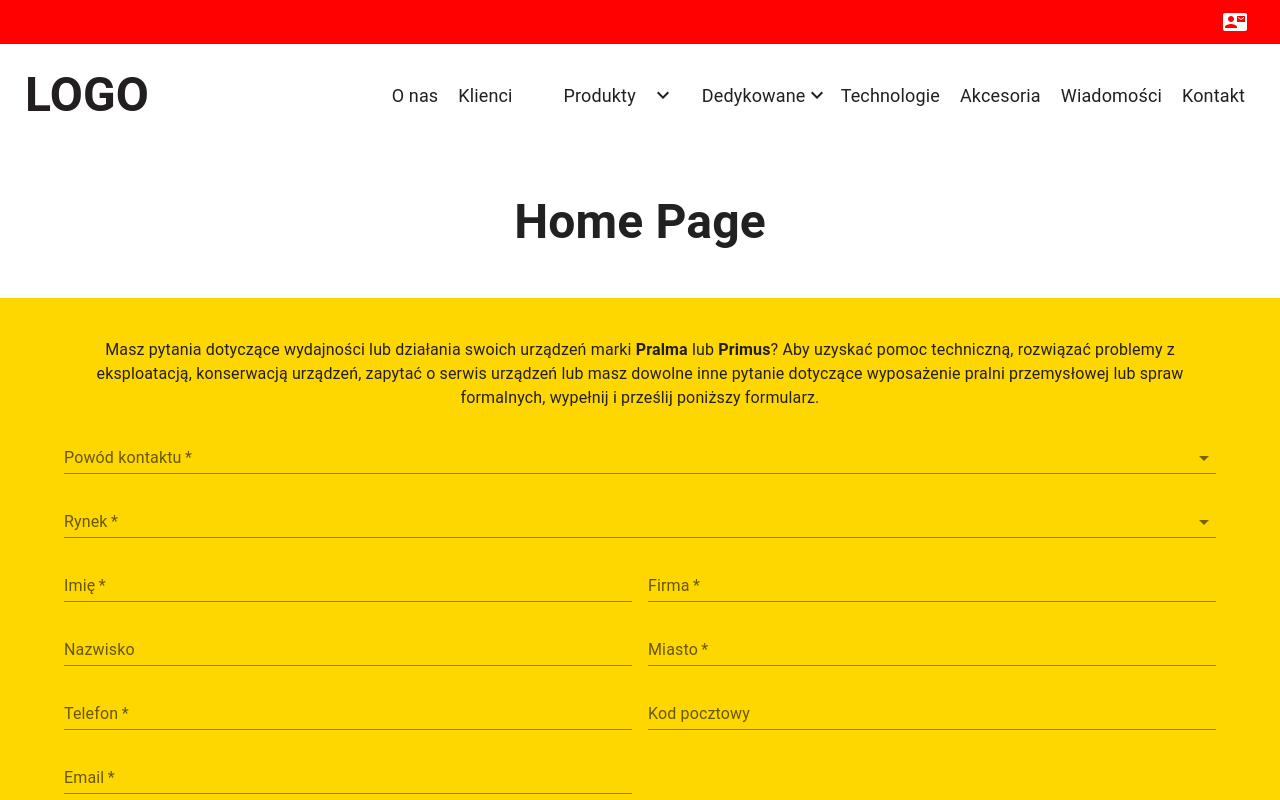
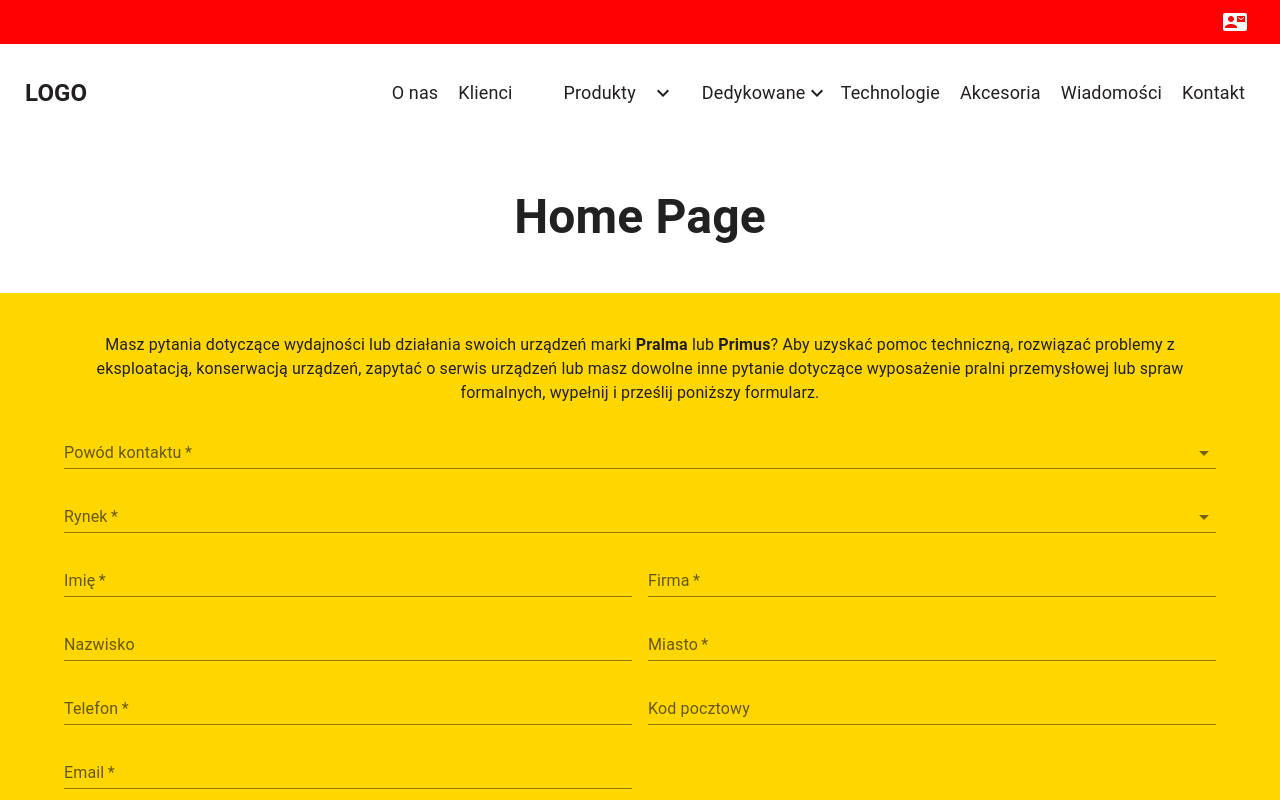
Before and after one commit to krystek77/react-website-client-side, a React (Create React App) app: page / in a window 1280 px wide. Built offline with nearby package versions, Linux system fonts and the light colour scheme.

Commit message:
Update navigation.css
Changed logo size and the submenu distance from the menu has been reduced

```diff
--- a/src/components/Navigation/Navigation.css
+++ b/src/components/Navigation/Navigation.css
@@ -29,7 +29,7 @@
   text-decoration: none;
   color: var(--dark);
   font-weight: 600;
-  font-size: 48px;
+  font-size: 24px;
 }
 
 .navbar__menu {
@@ -262,7 +262,7 @@ submenu component
   .submenu {
     position: absolute;
     width: 100vw;
-    top: 102px;
+    top: 95px;
     left: 0;
     padding-top: 0;
     height: 0;
```
